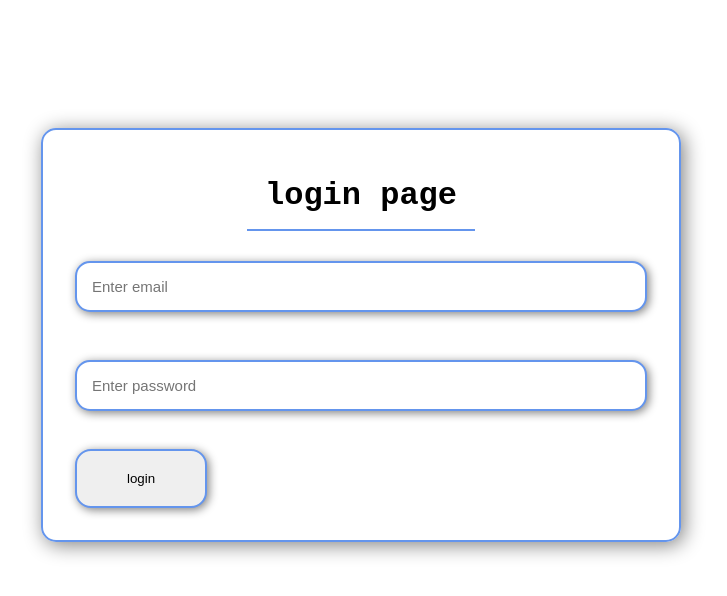
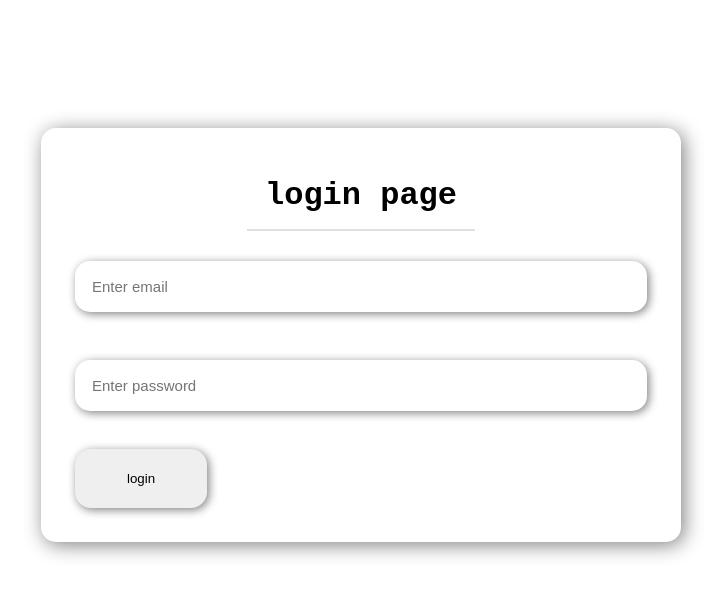
Before and after one commit to tonmoybiswas9/login-page, a plain HTML site: page index.html in a window 1280 px wide. Shown: the whole page, without its empty margins (279-1006 px from the left). Drawn offline with Linux system fonts and the light colour scheme.

Commit message:
change some css file

```diff
--- a/css/style.css
+++ b/css/style.css
@@ -12,7 +12,7 @@ body {
   font-size: 2rem;
   padding: 15px;
   text-align: center;
-  border-bottom: 2px solid cornflowerblue;
+  border-bottom: 2px solid rgba(128, 128, 128, 0.247);
   width: 40%;
   margin: auto;
 }
@@ -22,7 +22,7 @@ body {
   margin: 30px 0 0 0;
   color: cornflowerblue;
   font-size: 15px;
-  border: 2px solid cornflowerblue;
+  border: 2px solid transparent;
   border-radius: 15px;
   box-shadow: 2px 2px 10px gray;
 }
@@ -32,7 +32,7 @@ body {
 }
 .btn button {
   padding: 20px 50px;
-  border: 2px solid cornflowerblue;
+  border: 2px solid transparent;
   border-radius: 16px;
   margin: 20px 0 0 0;
   box-shadow: 2px 2px 10px gray;
@@ -42,7 +42,7 @@ body {
   box-shadow: 2px 2px 10px cornflowerblue;
 }
 .login-containar {
-  border: 2px solid cornflowerblue;
+  border: 2px solid transparent;
   width: 50%;
   margin: auto;
   padding: 2rem;
```
